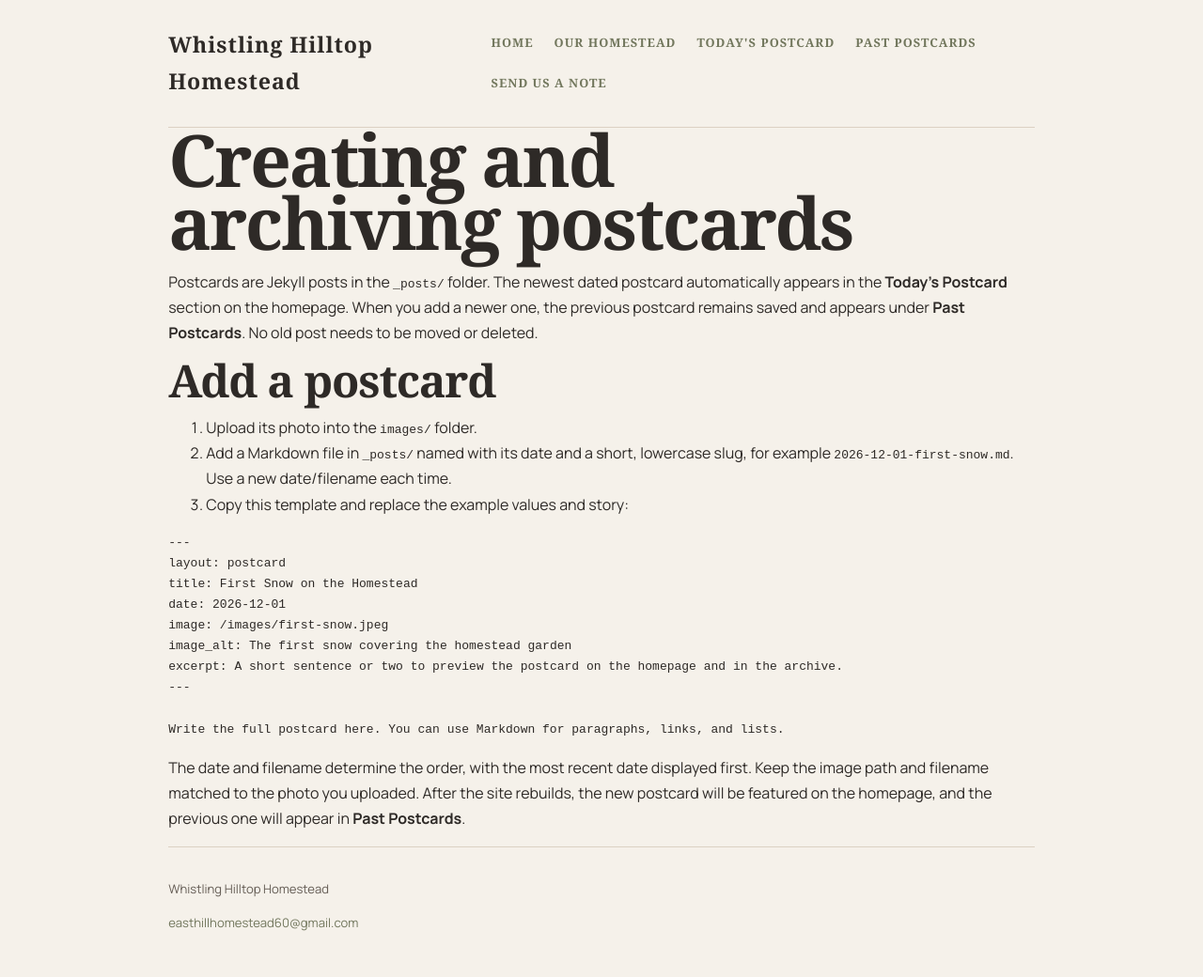
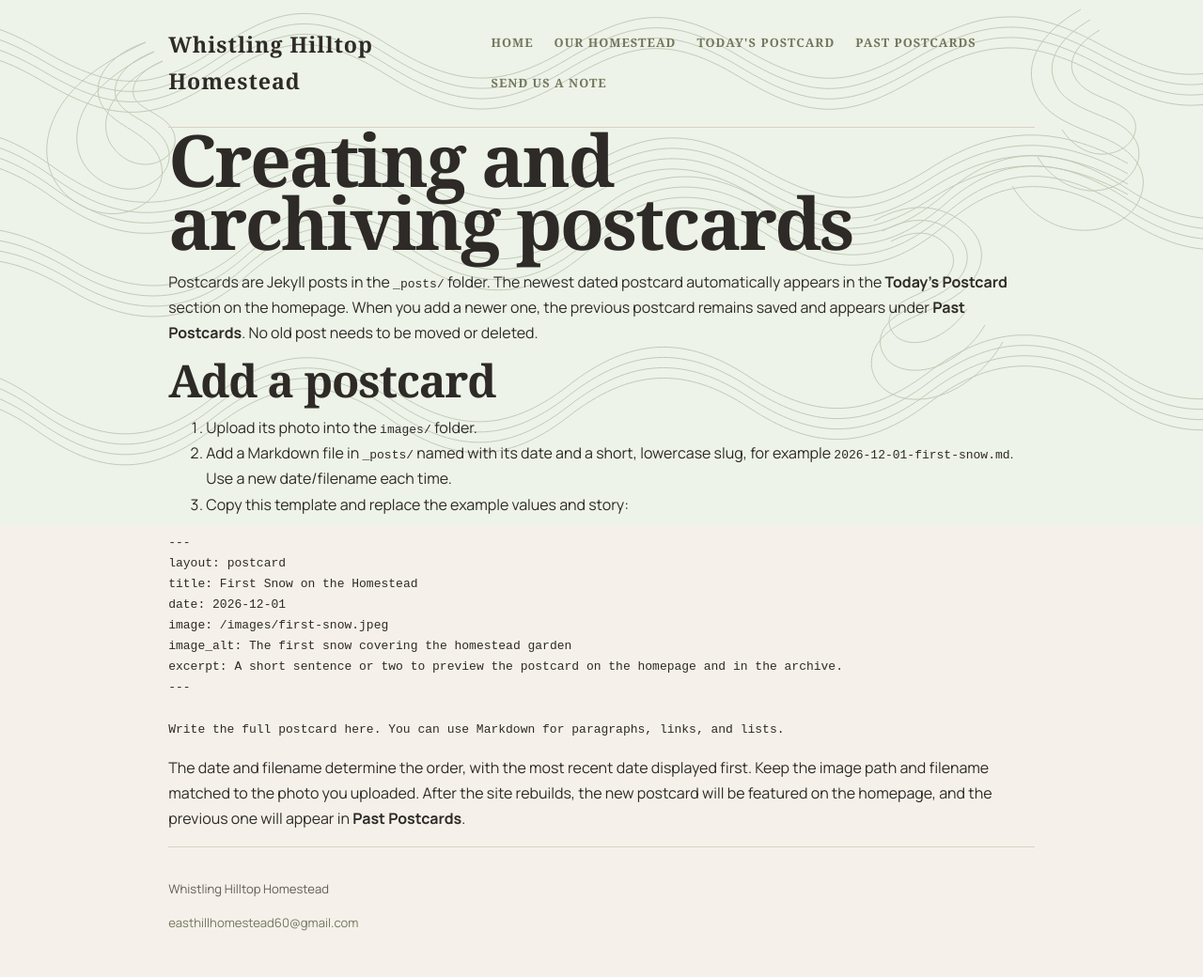
Before and after one commit to ATarren/whistlinghilltophomestead, a Jekyll site: the page built from POSTCARDS.md, in a window 1280 px wide. Shown: the whole page at 94% size. Built offline with Jekyll 4.4.1, drawn with Linux system fonts in a browser that asks for light colours; some web fonts are replaced; our own code applies the rules of GitHub Pages for plain Markdown files.

Commit message:
Add a topographic background to the homepage hero

```diff
--- a/css/main.css
+++ b/css/main.css
@@ -20,6 +20,8 @@ html {
 }
 
 body {
+  position: relative;
+  isolation: isolate;
   margin: 0 auto;
   width: min(72%, 1000px);
   min-width: 320px;
@@ -28,6 +30,23 @@ body {
   font-family: 'Manrope', 'Segoe UI', sans-serif;
   -webkit-font-smoothing: antialiased;
   line-height: 1.7;
+}
+
+body::before {
+  content: "";
+  position: absolute;
+  z-index: -1;
+  top: 0;
+  left: 50%;
+  width: 100vw;
+  height: 560px;
+  transform: translateX(-50%);
+  background-color: #edf3e8;
+  background-image: url('../images/topographic-lines.svg');
+  background-position: center top;
+  background-repeat: no-repeat;
+  background-size: cover;
+  pointer-events: none;
 }
 
 .site-header {
@@ -362,6 +381,11 @@ footer {
     margin: 0 clamp(16px, 5vw, 22px);
   }
 
+  body::before {
+    height: 620px;
+    background-size: auto 620px;
+  }
+
   .site-header {
     align-items: flex-start;
     flex-direction: column;
```
Also changed, not shown: images/topographic-lines.svg (added).
